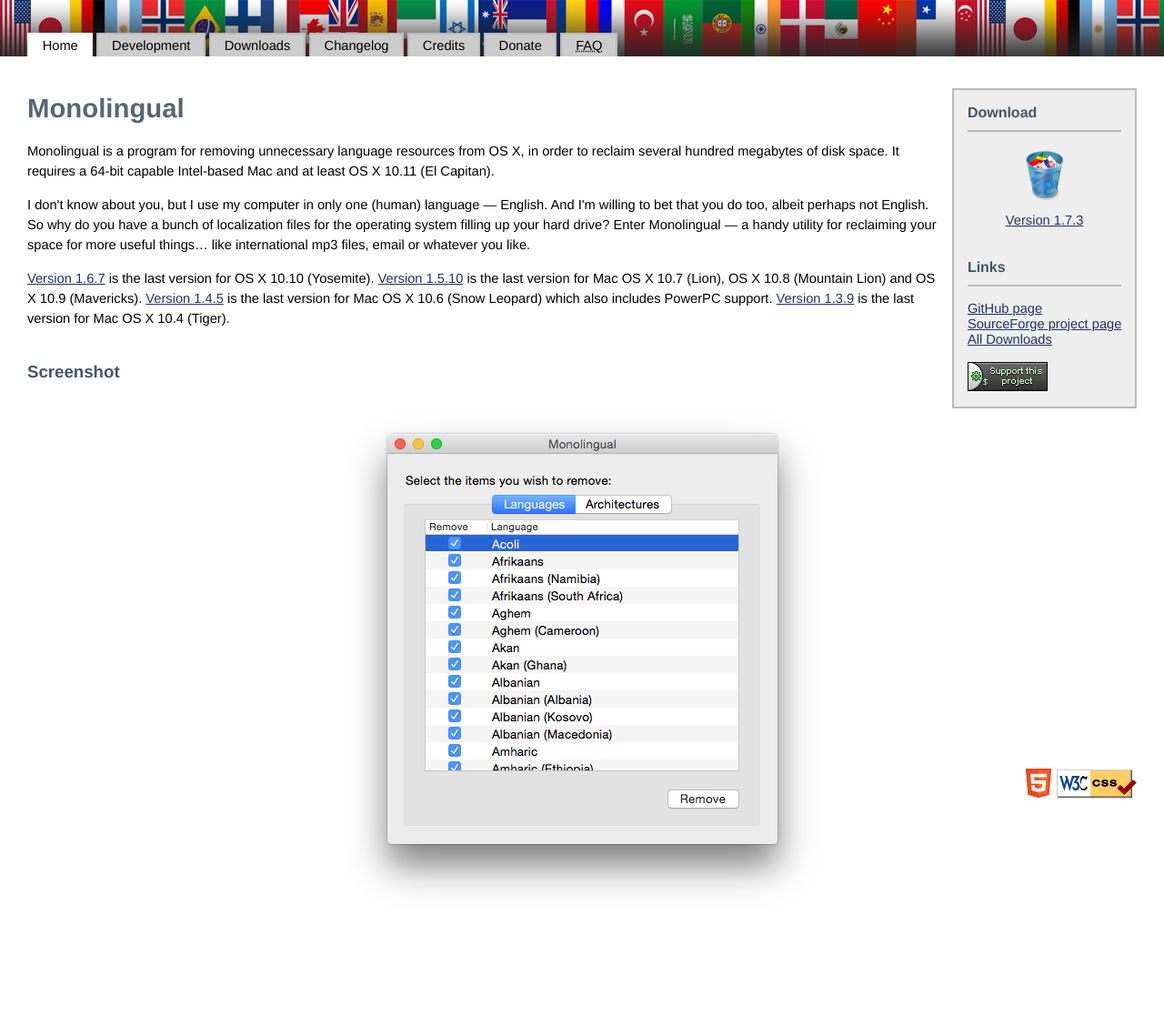
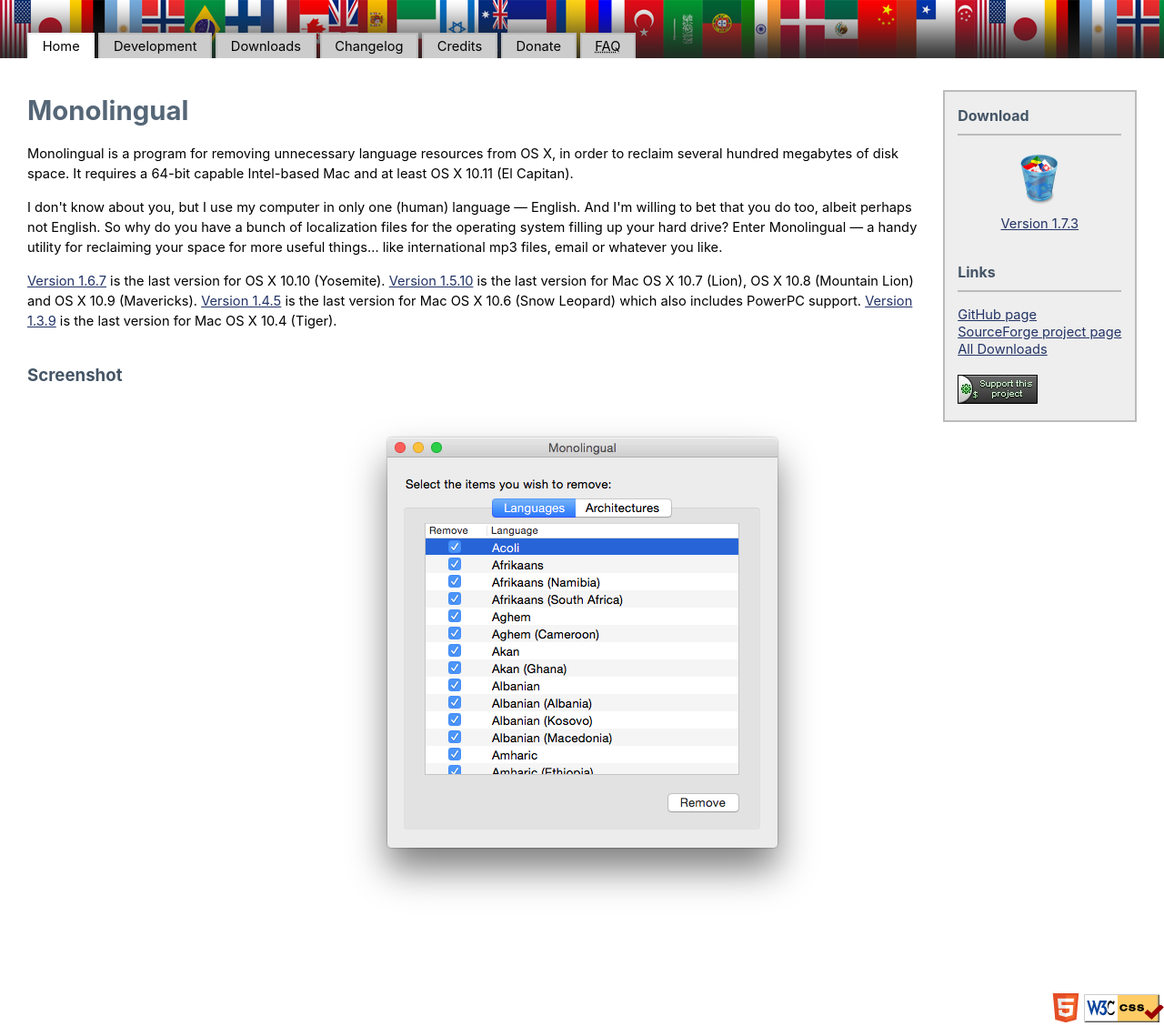
Before and after one commit to IngmarStein/Monolingual, a Jekyll site: the page built from index.html, in a window 1280 px wide. Shown: the whole page at 91% size. Built offline with Jekyll 4.4.1, drawn with Linux system fonts in a browser that asks for light colours; before the commit the page ends 1088 px from its top, so only the background shows below that.

Commit message:
Use new HTML 5.1 picture element Use Apple system font

```diff
--- a/_includes/footer.html
+++ b/_includes/footer.html
@@ -2,6 +2,9 @@
 
 	<div id="compliance">
 		<a class="html5badge" href="http://validator.w3.org/check/referer" title="Valid HTML5 Powered with CSS3 / Styling, and Semantics">
+			<picture>
+				<img src="images/HTML5_Badge_32.png" srcset="images/HTML5_Badge_32.png, images/HTML5_Badge_64.png 2x">
+			</picture>
 		</a>
 		<a href="http://jigsaw.w3.org/css-validator/check/referer"><img
 src="{{ "images/vcss.png" | prepend: site.baseurl }}" class="link" width="88" height="31" alt="Valid CSS!"></a>
--- a/css/main.css
+++ b/css/main.css
@@ -2,7 +2,7 @@
 {
 	margin: 0;
 	padding: 0;
-	font-family: "Helvetica Neue", "Helvetica", "Lucida Grande", Verdana, sans-serif;
+	font-family: -apple-system, "Helvetica Neue", "Helvetica", "Lucida Grande", Verdana, sans-serif;
 	font-size: 11pt;
 }
 img
@@ -162,46 +162,16 @@
 	margin: auto;
 	width: 541px;
 	height: 563px;
-	background-image: url(../images/Monolingual-1.6.7-en.png);
-	background-size: cover;
 }
-@media screen and (-webkit-min-device-pixel-ratio: 2) {
-	div.screenshot {
-		background-image: url(../images/Monolingual-1.6.7-en_2x.png);
-	}
+a.download {
+	text-decoration: none;
 }
-
-a.download {
-	width: 64px;
-	height: 64px;
-	background-image: url(../images/Monolingual_64.png);
-	background-size: cover;
-	display: inline-block;
+a.html5badge {
+	text-decoration: none;
 }
-@media screen and (-webkit-min-device-pixel-ratio: 2) {
-	a.download {
-		background-image: url(../images/Monolingual_128.png);
-	}
-}
-
-a.html5badge {
-	width: 32px;
-	height: 32px;
-	background-image: url(../images/HTML5_Badge_32.png);
-	background-size: cover;
-	display: inline-block;
-}
-@media screen and (-webkit-min-device-pixel-ratio: 2) {
-	a.html5badge {
-		background-image: url(../images/HTML5_Badge_64.png);
-	}
-}
-
 div#compliance
 {
-	position: absolute;
-	right: 30px;
-	bottom: 20px;
+	text-align: right;
 }
 /* IE treats absolute in a fashion of his own, */
 /* so let's fall back to a static, right-aligned div */
--- a/index.html
+++ b/index.html
@@ -4,7 +4,11 @@
 		<div id="sidebar">
 			<h3>Download</h3>
 			<p id="download">
-				<a class="download" href="{{ site.github_download_url | replace: 'VERSION', site.data.versions.first.version | append: '.dmg' }}"></a>
+				<a class="download" href="{{ site.github_download_url | replace: 'VERSION', site.data.versions.first.version | append: '.dmg' }}">
+					<picture>
+						<img src="images/Monolingual_64.png" srcset="images/Monolingual_64.png, images/Monolingual_128.png 2x">
+					</picture>
+				</a>
 				<br />
 				<a href="{{ site.github_download_url | replace: 'VERSION', site.data.versions.first.version | append: '.dmg' }}">Version {{ site.data.versions.first.version }}</a>
 			</p>
@@ -41,4 +45,7 @@
 
 		<h2>Screenshot</h2>
 		<div class="screenshot">
+			<picture>
+				<img src="images/Monolingual-1.6.7-en.png" srcset="images/Monolingual-1.6.7-en.png, images/Monolingual-1.6.7-en_2x.png 2x">
+			</picture>
 		</div>
```
